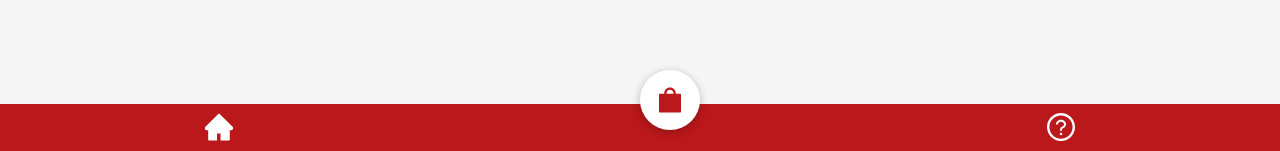
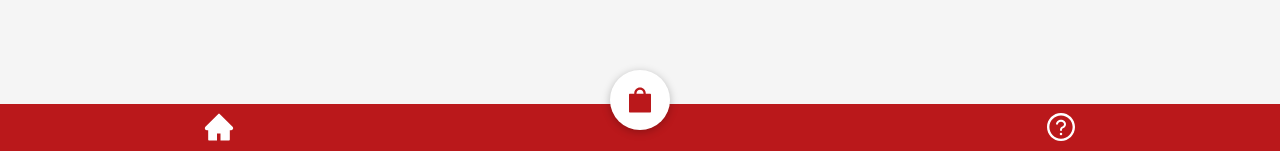
Before and after one commit to pleonardodp12/qrobuy-frontend, a React (Create React App) app: page / in a window 1280 px wide. Shown: the part 646-797 px from the top of the page. Built offline with nearby package versions, Linux system fonts and the light colour scheme.

Commit message:
fix: style center circle button

```diff
--- a/src/components/BottomNavigation/styles.js
+++ b/src/components/BottomNavigation/styles.js
@@ -30,6 +30,8 @@ export const CircleButton = styled.div`
   background-color: white;
   position: absolute;
   bottom: 24px;
+  left: 50%;
+  transform: translate(-50%);
   display: flex;
   justify-content: center;
   align-items: center;
```
